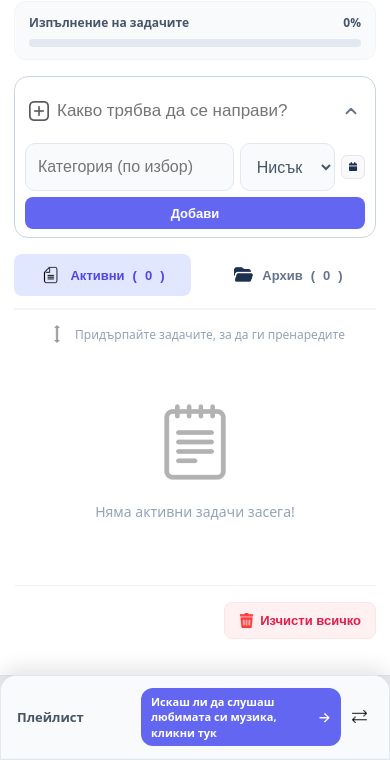
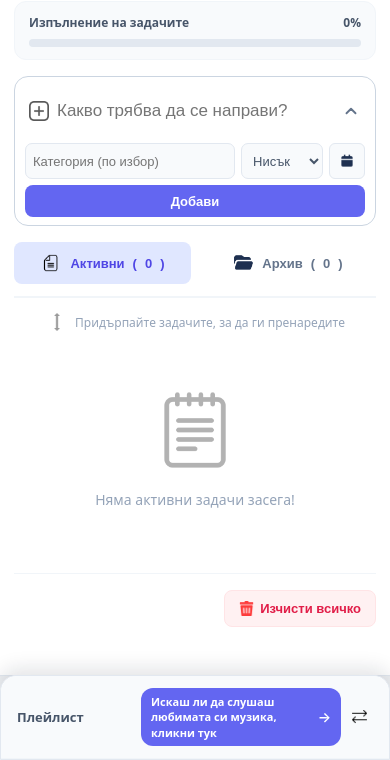
Before and after one commit to Lyuboslava1/TaskFlow, a plain HTML site: page index.html in a window 390 px wide. Shown: the part 84-844 px from the top of the page. Drawn offline with Linux system fonts and the light colour scheme.

Commit message:
Update style.css

```diff
--- a/style.css
+++ b/style.css
@@ -1638,36 +1638,70 @@ img, iframe {
 
 #topic-box,
 #priority-select {
-    min-height: 44px;
-    font-size: 15px;
-    padding: 10px 12px;
-    border-radius: 10px;
+    min-height: 36px;
+    height: 36px;
+    font-size: 13px;
+    padding: 6px 9px;
+    border: 1px solid #e2e8f0;
+    border-radius: 8px;
+    background: #f8fafc;
+    color: #475569;
+    outline: none;
+    box-sizing: border-box;
 }
 
 #topic-box {
-    min-width: 150px;
+    min-width: 130px;
+    width: 160px;
 }
 
 #priority-select {
-    min-width: 110px;
+    min-width: 95px;
     cursor: pointer;
 }
 
-@media (max-width: 768px) {
+#topic-box:focus,
+#priority-select:focus {
+    border-color: #6366f1;
+}
+
+
+@media (max-width: 600px) {
     #topic-box,
     #priority-select {
-        min-height: 48px;
-        font-size: 16px;
-        padding: 12px;
+        min-height: 36px;
+        height: 36px;
+        font-size: 13px;
+        padding: 5px 7px;
+        border-radius: 7px;
     }
 
     #topic-box {
-        width: 100%;
+        flex: 1 1 0;
+        width: auto;
         min-width: 0;
     }
 
     #priority-select {
-        width: 100%;
+        flex: 0 1 auto;
         min-width: 0;
-    }
-}
+        max-width: 34%;
+    }
+
+    .date-picker-wrapper {
+        flex: 0 0 36px;
+        width: 36px;
+        height: 36px;
+    }
+
+    .date-picker-wrapper img {
+        width: 16px;
+        height: 16px;
+    }
+}
+
+@media (max-width: 768px) {
+    .pages-bar {
+        display: flex;
+    }
+}
```
